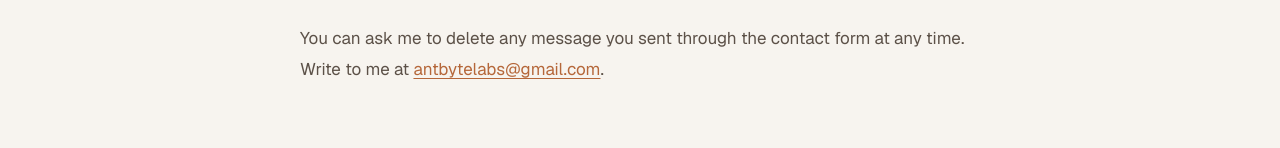
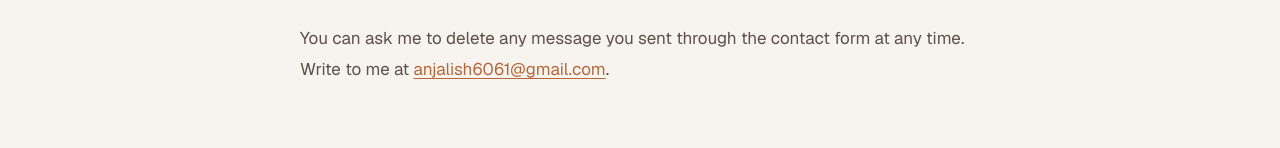
Before and after one commit to theanjali01/my-nextjs-app, a Next.js app: page /privacy in a window 1280 px wide. Shown: the part 1493-1641 px from the top of the page. Built offline with nearby package versions, Linux system fonts and the light colour scheme.

Commit message:
Fix contact email on privacy policy

```diff
--- a/src/app/privacy/page.tsx
+++ b/src/app/privacy/page.tsx
@@ -72,7 +72,7 @@
             <h2>Your rights</h2>
             <p>
               You can ask me to delete any message you sent through the contact form at any time. Write to me at{" "}
-              <a href="mailto:antbytelabs@gmail.com">antbytelabs@gmail.com</a>.
+              <a href="mailto:anjalish6061@gmail.com">anjalish6061@gmail.com</a>.
             </p>
 
             <h2>Changes</h2>
```
